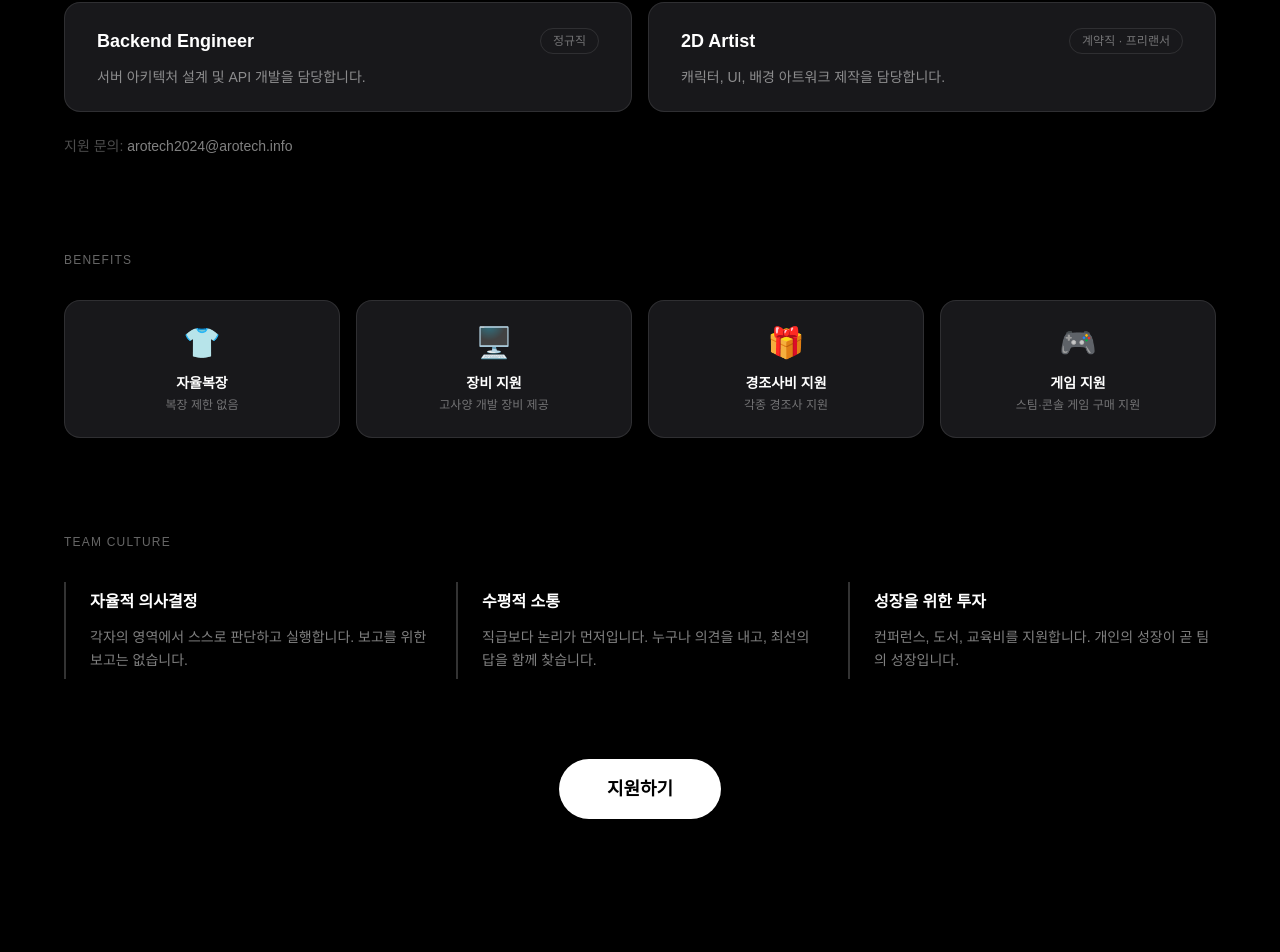
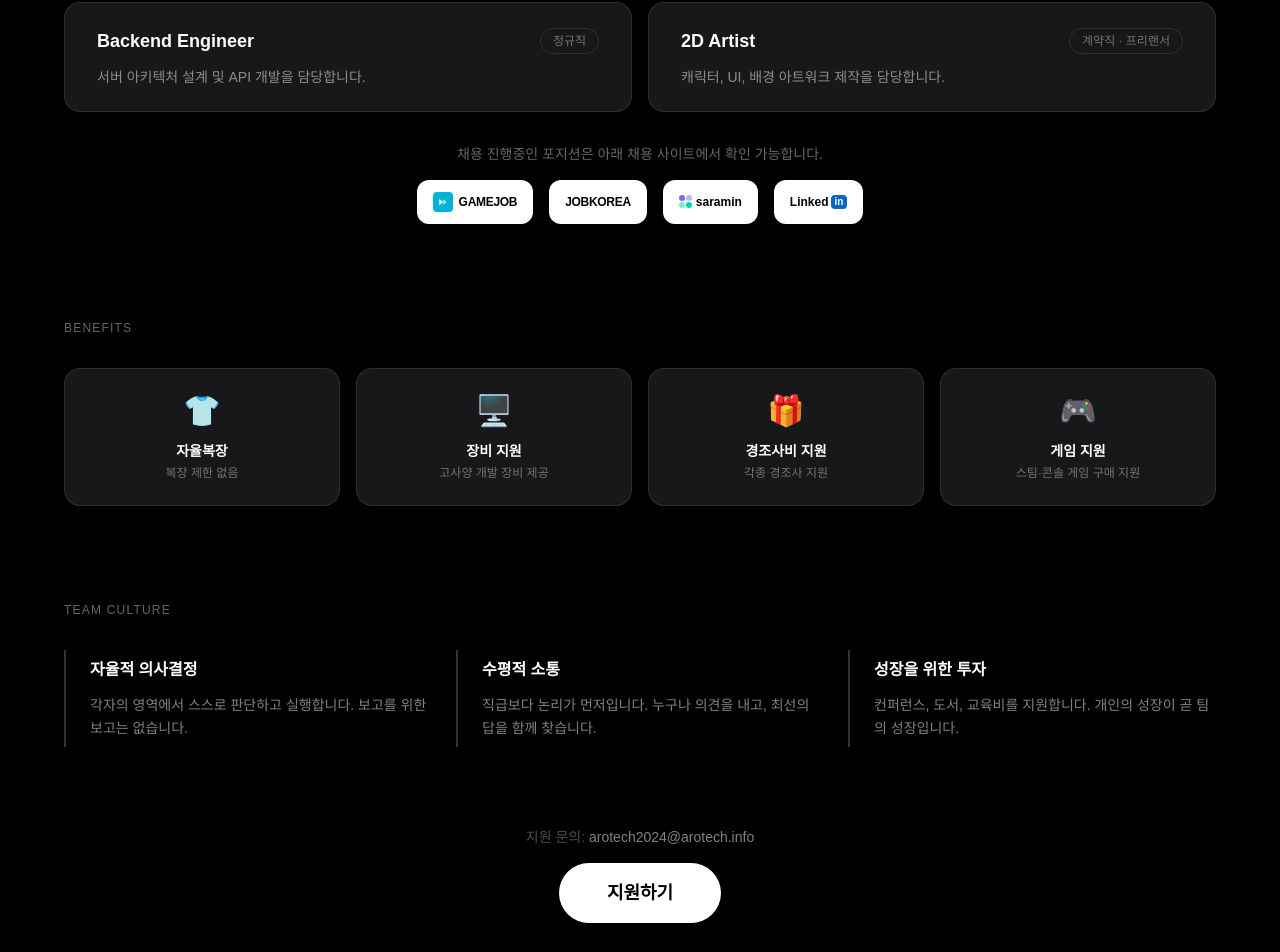
Before and after one commit to arotech-inc/corporate, a Next.js app: page / in a window 1280 px wide. Shown: the part 3642-4594 px from the top of the page. Built offline with nearby package versions, Linux system fonts and the light colour scheme.

Commit message:
creears update

```diff
--- a/app/page.tsx
+++ b/app/page.tsx
@@ -269,9 +269,53 @@ export default function Home() {
                 </div>
               ))}
             </div>
-            <p className="mt-6 text-white/30 text-sm">
-              지원 문의: <a href="mailto:arotech2024@arotech.info" className="text-white/50 hover:text-white transition">arotech2024@arotech.info</a>
+            <p className="mt-8 text-white/40 text-sm text-center">
+              채용 진행중인 포지션은 아래 채용 사이트에서 확인 가능합니다.
             </p>
+            <div className="flex justify-center gap-4 mt-4">
+              {[
+                { name: "GAMEJOB", href: "https://www.gamejob.co.kr", logo: (
+                  <div className="flex items-center gap-1.5">
+                    <svg width="20" height="20" viewBox="0 0 32 32" fill="none"><rect width="32" height="32" rx="6" fill="#00B4D8"/><path d="M10 11l6 5-6 5V11z" fill="#fff"/><path d="M16 11l6 5-6 5V11z" fill="#fff" opacity=".6"/></svg>
+                    <span className="text-xs font-extrabold tracking-tight">GAMEJOB</span>
+                  </div>
+                )},
+                { name: "JOBKOREA", href: "https://www.jobkorea.co.kr", logo: (
+                  <span className="text-xs font-extrabold tracking-tight">JOBKOREA</span>
+                )},
+                { name: "saramin", href: "https://www.saramin.co.kr", logo: (
+                  <div className="flex items-center gap-1">
+                    <div className="flex flex-col gap-px">
+                      <div className="flex gap-px">
+                        <span className="w-1.5 h-1.5 rounded-full bg-[#7B68EE]" />
+                        <span className="w-1.5 h-1.5 rounded-full bg-[#7B68EE] opacity-50" />
+                      </div>
+                      <div className="flex gap-px">
+                        <span className="w-1.5 h-1.5 rounded-full bg-[#00D4AA] opacity-50" />
+                        <span className="w-1.5 h-1.5 rounded-full bg-[#00D4AA]" />
+                      </div>
+                    </div>
+                    <span className="text-xs font-bold">saramin</span>
+                  </div>
+                )},
+                { name: "LinkedIn", href: "https://www.linkedin.com", logo: (
+                  <div className="flex items-center gap-0.5">
+                    <span className="text-xs font-bold">Linked</span>
+                    <span className="text-xs font-bold bg-[#0A66C2] text-white px-1 rounded text-[10px]">in</span>
+                  </div>
+                )},
+              ].map(({ name, href, logo }) => (
+                <a
+                  key={name}
+                  href={href}
+                  target="_blank"
+                  rel="noopener noreferrer"
+                  className="bg-white rounded-xl px-4 py-3 flex items-center justify-center text-black hover:scale-105 transition duration-300"
+                >
+                  {logo}
+                </a>
+              ))}
+            </div>
           </div>
 
           {/* 복지 */}
@@ -312,6 +356,9 @@ export default function Home() {
 
           {/* 지원하기 버튼 */}
           <div className="text-center mt-20">
+            <p className="text-white/30 text-sm mb-4">
+              지원 문의: <a href="mailto:arotech2024@arotech.info" className="text-white/50 hover:text-white transition">arotech2024@arotech.info</a>
+            </p>
             <a
               href="/apply"
               className="inline-block bg-white text-black font-bold text-lg px-12 py-4 rounded-full hover:bg-white/90 transition duration-200"
```
